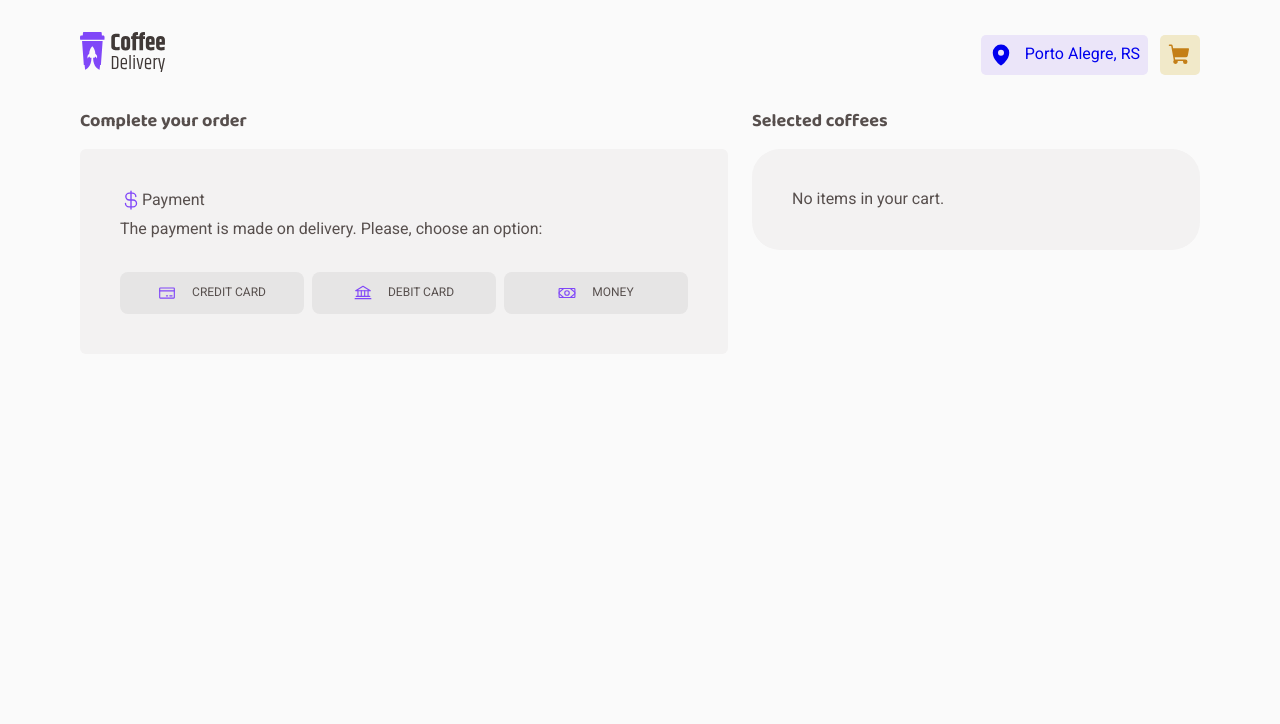
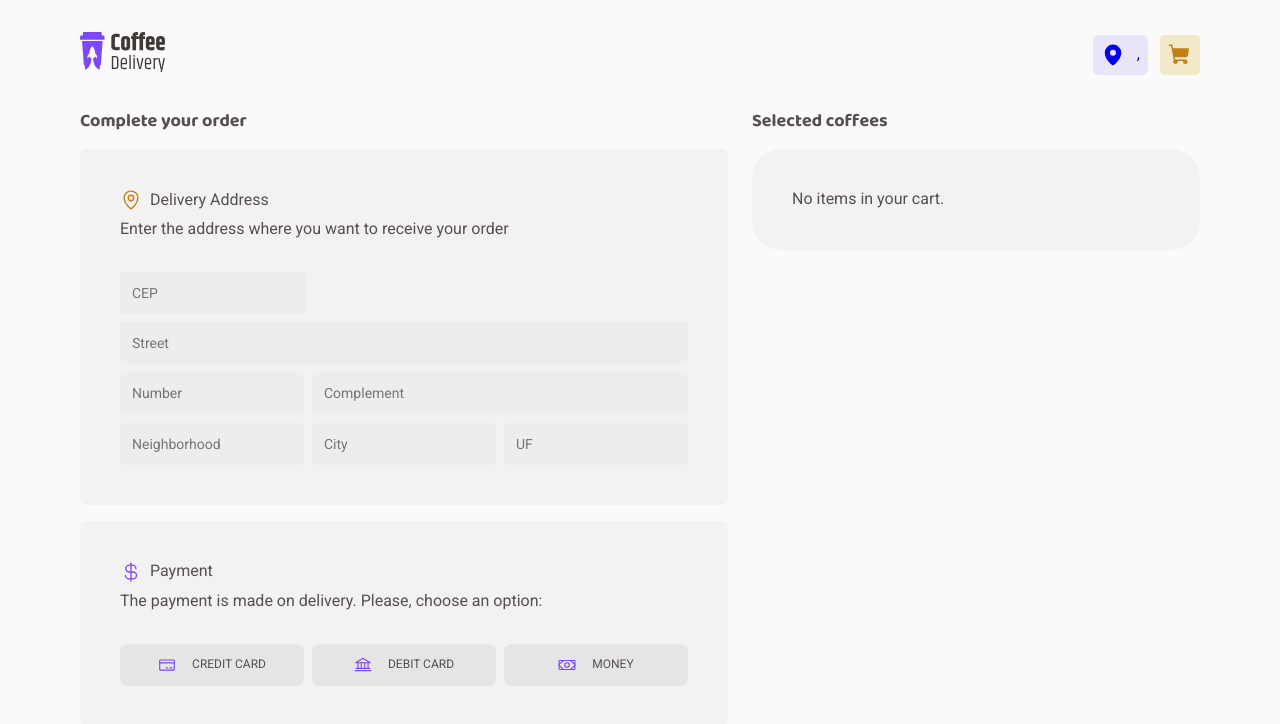
Before and after one commit to marceloquinze/coffee-delivery, a React (Vite) app: page /checkout in a window 1280 px wide. Shown: the top 724 px of the page. Built offline with nearby package versions, Linux system fonts and the light colour scheme; the HTML template or start-up script is replaced by a standard one.

Commit message:
Added validation

```diff
--- a/src/components/Header/index.tsx
+++ b/src/components/Header/index.tsx
@@ -6,7 +6,7 @@ import { useContext } from 'react'
 import { ItemsContext } from '../../contexts/ItemsContext'
 
 export function Header() {
-  const { itemsInCart } = useContext(ItemsContext)
+  const { itemsInCart, userDetails } = useContext(ItemsContext)
   const totalItems = itemsInCart.reduce((acc, item) => acc + item.qty, 0)
   return (
     <HeaderContainer>
@@ -19,7 +19,7 @@ export function Header() {
         <nav>
           <NavLink to="/checkout" className="location">
             <MapPin size={24} weight="fill" />
-            Porto Alegre, RS
+            {userDetails.city}, {userDetails.uf}
           </NavLink>
           <NavLink to="/checkout" className="cart">
             <ShoppingCart size={24} weight="fill" />
--- a/src/contexts/ItemsContext.tsx
+++ b/src/contexts/ItemsContext.tsx
@@ -1,4 +1,12 @@
-import { FormEvent, ReactNode, createContext, useEffect, useState } from 'react'
+import {
+  ChangeEvent,
+  FormEvent,
+  MouseEvent,
+  ReactNode,
+  createContext,
+  useEffect,
+  useState,
+} from 'react'
 
 export interface Coffees {
   id: string
@@ -11,19 +19,31 @@ export interface Coffees {
   onCart: boolean
 }
 
+export interface UserDetails {
+  cep: string
+  street: string
+  number: string
+  complement: string
+  neighborhood: string
+  city: string
+  uf: string
+}
+
 interface ItemContextType {
   items: Coffees[]
   itemsInCart: Coffees[]
   payment: string
+  userDetails: UserDetails
+  validationMsg: string[]
+  invalidFields: { [key: string]: boolean }
   incrementItems: (id: string) => void
   decrementItems: (id: string) => void
   changeQuantity: (id: string, newQty: number) => void
   sendItemsToCart: (e: FormEvent<HTMLFormElement>) => void
   removeItemsInCart: (e: FormEvent<HTMLFormElement>) => void
-  togglePayment: (
-    e: React.MouseEvent<HTMLButtonElement>,
-    paymentType: string,
-  ) => void
+  togglePayment: (e: MouseEvent<HTMLButtonElement>, paymentType: string) => void
+  getUserDetails: (e: ChangeEvent<HTMLInputElement>) => void
+  createOrder: (e: MouseEvent<HTMLButtonElement>) => void
 }
 
 export const ItemsContext = createContext({} as ItemContextType)
@@ -53,6 +73,18 @@ export function ItemsContextProvider({ children }: ItemsContextProviderProps) {
     const savedPayment = localStorage.getItem('@coffee-delivery:payment-1.0.0')
     return savedPayment ? JSON.parse(savedPayment) : ''
   })
+
+  const [userDetails, setUserDetails] = useState<UserDetails>(() => {
+    const savedUserDetails = localStorage.getItem(
+      '@coffee-delivery:userDetails-1.0.0',
+    )
+    return savedUserDetails ? JSON.parse(savedUserDetails) : {}
+  })
+
+  const [validationMsg, setValidationMsg] = useState<string[]>([])
+  const [invalidFields, setInvalidFields] = useState<{
+    [key: string]: boolean
+  }>({})
 
   // ------ EFFECTS ------
 
@@ -101,6 +133,14 @@ export function ItemsContextProvider({ children }: ItemsContextProviderProps) {
       JSON.stringify(payment),
     )
   }, [payment])
+
+  // 5. set user details
+  useEffect(() => {
+    localStorage.setItem(
+      '@coffee-delivery:userDetails-1.0.0',
+      JSON.stringify(userDetails),
+    )
+  }, [userDetails])
 
   // ------ FUNCTIONS ------
 
@@ -175,6 +215,89 @@ export function ItemsContextProvider({ children }: ItemsContextProviderProps) {
 
   // 6. clear cart
 
+  // 7. get user details
+  function getUserDetails(e: ChangeEvent<HTMLInputElement>) {
+    // console.log(e.target.value)
+    setUserDetails({ ...userDetails, [e.target.name]: e.target.value })
+  }
+
+  interface Validation {
+    valid: boolean
+    msgs: string[]
+    fields: { [key: string]: boolean }
+  }
+
+  // 8a. validate order
+  function validateOrder(): Validation {
+    const messages: string[] = []
+    const fields: { [key: string]: boolean } = {}
+
+    if (!userDetails.cep) {
+      messages.push('Please fill in the CEP field')
+      fields.cep = true
+    } else if (!userDetails.cep.match(/^[0-9]{5}-[0-9]{3}$/)) {
+      messages.push('Invalid CEP')
+      fields.cep = true
+    }
+
+    if (!userDetails.street) {
+      messages.push('Please fill in the street field')
+      fields.street = true
+    }
+
+    if (!userDetails.number) {
+      messages.push('Please fill in the number field')
+      fields.number = true
+    } else if (!userDetails.number.match(/^\d+$/)) {
+      messages.push('Invalid number')
+      fields.number = true
+    }
+
+    if (!userDetails.neighborhood) {
+      messages.push('Please fill in the neighborhood field')
+      fields.neighborhood = true
+    }
+
+    if (!userDetails.city) {
+      messages.push('Please fill in the city field')
+      fields.city = true
+    }
+
+    if (!userDetails.uf) {
+      messages.push('Please fill in the UF field')
+      fields.uf = true
+    }
+
+    if (!payment) {
+      messages.push('Please select a payment method')
+      fields.payment = true
+    }
+
+    if (!itemsInCart.length) {
+      messages.push('Cart is empty')
+    }
+
+    return { valid: messages.length === 0, msgs: messages, fields }
+  }
+
+  // 8. create order
+  function createOrder(e: MouseEvent<HTMLButtonElement>) {
+    e.preventDefault()
+    const validation = validateOrder()
+    if (!validation.valid) {
+      setValidationMsg(validation.msgs)
+      setInvalidFields(validation.fields)
+    } else {
+      setValidationMsg([])
+      setInvalidFields({})
+      alert('Order created!')
+    }
+  }
+
+  useEffect(() => {
+    console.log(invalidFields)
+  }, [invalidFields])
+
   // ------ RETURN ------
   return (
     <ItemsContext.Provider
@@ -190,6 +313,11 @@ export function ItemsContextProvider({ children }: ItemsContextProviderProps) {
         removeItemsInCart,
         togglePayment,
         payment,
+        getUserDetails,
+        userDetails,
+        createOrder,
+        validationMsg,
+        invalidFields,
       }}
     >
       {children}
--- a/src/pages/Checkout/Checkout.tsx
+++ b/src/pages/Checkout/Checkout.tsx
@@ -4,6 +4,7 @@ import { CheckoutContainer, MiniCartContainer } from './styles'
 import { ItemsContext } from '../../contexts/ItemsContext'
 import { Summary } from './components/MiniCart/Summary'
 import { Payment } from './components/Payment/Payment'
+import { UserDetailsComp } from './components/UserDetails/UserDetails'
 
 export function Checkout() {
   const {
@@ -14,6 +15,11 @@ export function Checkout() {
     removeItemsInCart,
     togglePayment,
     payment,
+    getUserDetails,
+    userDetails,
+    createOrder,
+    validationMsg,
+    invalidFields,
   } = useContext(ItemsContext)
 
   const inCart = itemsInCart
@@ -21,12 +27,19 @@ export function Checkout() {
   return (
     <CheckoutContainer>
       <section>
-        <div>
-          <h2>Complete your order</h2>
-        </div>
-        <Payment togglePayment={togglePayment} payment={payment} />
+        <h2>Complete your order</h2>
+        <UserDetailsComp
+          getUserDetails={getUserDetails}
+          userDetails={userDetails}
+          invalidFields={invalidFields}
+        />
+        <Payment
+          togglePayment={togglePayment}
+          payment={payment}
+          invalidFields={invalidFields}
+        />
       </section>
-      <section>
+      <aside>
         <h2>Selected coffees</h2>
         <MiniCartContainer>
           {inCart.length > 0 ? (
@@ -53,14 +66,18 @@ export function Checkout() {
               </div>
               <Summary itemsInCart={inCart} />
               <div className="confirm">
-                <button type="submit">Confirm order</button>
+                <button onClick={createOrder} type="submit">
+                  Confirm order
+                </button>
+                {validationMsg &&
+                  validationMsg.map((msg) => <p key={msg}>{msg}</p>)}
               </div>
             </>
           ) : (
             <p>No items in your cart.</p>
           )}
         </MiniCartContainer>
-      </section>
+      </aside>
     </CheckoutContainer>
   )
 }
--- a/src/pages/Checkout/components/Payment/Payment.tsx
+++ b/src/pages/Checkout/components/Payment/Payment.tsx
@@ -7,11 +7,17 @@ interface PaymentProps {
     e: React.MouseEvent<HTMLButtonElement>,
     paymentType: string,
   ) => void
+  invalidFields: { [key: string]: boolean }
 }
 
-export function Payment({ payment, togglePayment }: PaymentProps) {
+export function Payment({
+  payment,
+  togglePayment,
+  invalidFields,
+}: PaymentProps) {
   return (
     <PaymentContainer>
+      <div className={invalidFields.payment ? 'input-error' : ''}>
         <h4>
           <CurrencyDollar size={22} />
           Payment
@@ -40,6 +46,7 @@ export function Payment({ payment, togglePayment }: PaymentProps) {
             Money
           </button>
         </div>
+      </div>
     </PaymentContainer>
   )
 }
--- /dev/null
+++ b/src/pages/Checkout/components/UserDetails/UserDetails.tsx
@@ -0,0 +1,98 @@
+import { MapPin } from 'phosphor-react'
+import { UserDetailsContainer } from '../../styles'
+import { ChangeEvent } from 'react'
+import { UserDetails } from '../../../../contexts/ItemsContext'
+
+interface UserDetailsProps {
+  getUserDetails: (e: ChangeEvent<HTMLInputElement>) => void
+  userDetails: UserDetails
+  invalidFields: { [key: string]: boolean }
+}
+
+export function UserDetailsComp({
+  getUserDetails,
+  userDetails,
+  invalidFields,
+}: UserDetailsProps) {
+  return (
+    <UserDetailsContainer>
+      <h4>
+        <MapPin size={22} />
+        Delivery Address
+      </h4>
+      <p>Enter the address where you want to receive your order</p>
+      <form>
+        <input
+          type="text"
+          className={invalidFields.cep ? 'input-error item cep' : 'item cep'}
+          placeholder="CEP"
+          name="cep"
+          value={userDetails.cep}
+          onChange={getUserDetails}
+        />
+        <input
+          type="text"
+          className={
+            invalidFields.street ? 'input-error item street' : 'item street'
+          }
+          placeholder="Street"
+          name="street"
+          value={userDetails.street}
+          onChange={getUserDetails}
+        />
+        <fieldset className="fieldset1">
+          <input
+            type="text"
+            className={
+              invalidFields.number ? 'input-error item number' : 'item number'
+            }
+            placeholder="Number"
+            name="number"
+            value={userDetails.number}
+            onChange={getUserDetails}
+          />
+          <input
+            type="text"
+            className="item complement"
+            placeholder="Complement"
+            name="complement"
+            value={userDetails.complement}
+            onChange={getUserDetails}
+          />
+        </fieldset>
+        <fieldset className="fieldset2">
+          <input
+            type="text"
+            className={
+              invalidFields.neighborhood
+                ? 'input-error item neighborhood'
+                : 'item neighborhood'
+            }
+            placeholder="Neighborhood"
+            name="neighborhood"
+            value={userDetails.neighborhood}
+            onChange={getUserDetails}
+          />
+          <input
+            type="text"
+            className={
+              invalidFields.city ? 'input-error item city' : 'item city'
+            }
+            placeholder="City"
+            name="city"
+            value={userDetails.city}
+            onChange={getUserDetails}
+          />
+          <input
+            type="text"
+            className={invalidFields.uf ? 'input-error item uf' : 'item uf'}
+            placeholder="UF"
+            name="uf"
+            value={userDetails.uf}
+            onChange={getUserDetails}
+          />
+        </fieldset>
+      </form>
+    </UserDetailsContainer>
+  )
+}
--- a/src/pages/Checkout/styles.ts
+++ b/src/pages/Checkout/styles.ts
@@ -12,8 +12,13 @@ export const CheckoutContainer = styled.main`
     padding-bottom: 1rem;
     font-family: 'Baloo 2', sans-serif;
   }
+
+  .confirm p {
+    padding-top: 1rem;
+    color: ${(props) => props.theme.danger};
+  }
 `
-export const MiniCartContainer = styled.aside`
+export const MiniCartContainer = styled.div`
   background: ${(props) => props.theme['base-card']};
   padding: 2.5rem;
   border-radius: 28px;
@@ -139,10 +144,12 @@ export const MiniCartContainer = styled.aside`
     }
   }
 `
-export const PaymentContainer = styled.div`
+
+export const UserDetailsContainer = styled.div`
   background: ${(props) => props.theme['base-card']};
   padding: 2.5rem;
   border-radius: 6px;
+  margin-bottom: 1rem;
 
   h4 {
     display: flex;
@@ -150,6 +157,74 @@ export const PaymentContainer = styled.div`
     font-size: 1rem;
     font-weight: normal;
     margin: 0 0 0.5rem 0;
+    gap: 0.5rem;
+
+    svg {
+      color: ${(props) => props.theme['yellow-dark']};
+    }
+  }
+
+  form {
+    display: flex;
+    flex-direction: column;
+    gap: 0.5rem;
+    flex-wrap: wrap;
+    margin-top: 2rem;
+
+    fieldset {
+      border: none;
+      display: flex;
+      gap: 0.5rem;
+    }
+
+    input {
+      background: ${(props) => props.theme['base-input']};
+      border: none;
+      padding: 0.75rem;
+      border-radius: 4px;
+      font-size: 0.875rem;
+    }
+    .input-error {
+      border: 2px solid ${(props) => props.theme.danger};
+    }
+  }
+
+  .cep {
+    width: 33%;
+  }
+  .street,
+  .complement {
+    flex: 1;
+  }
+  .fieldset2 .item {
+    flex-basis: 0;
+    flex-grow: 1;
+    flex-shrink: 1;
+  }
+  .city {
+    flex-grow: 2 !important;
+  }
+  .uf {
+    flex-shrink: 2 !important;
+  }
+`
+
+export const PaymentContainer = styled.div`
+  background: ${(props) => props.theme['base-card']};
+  padding: 2.5rem;
+  border-radius: 6px;
+
+  .input-error {
+    border: 2px solid ${(props) => props.theme.danger};
+  }
+
+  h4 {
+    display: flex;
+    align-items: center;
+    font-size: 1rem;
+    font-weight: normal;
+    margin: 0 0 0.5rem 0;
+    gap: 0.5rem;
 
     svg {
       color: ${(props) => props.theme.purple};
--- a/src/styles/themes/default.ts
+++ b/src/styles/themes/default.ts
@@ -2,6 +2,7 @@ export const defaultTheme = {
   white: '#FFFFFF',
 
   background: '#FAFAFA',
+  danger: '#ff00009c',
 
   'base-title': '#272221',
   'base-subtitle': '#403937',
```
Lines whose indentation alone changed are shown as unchanged.
